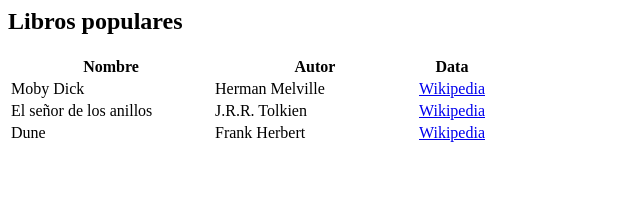
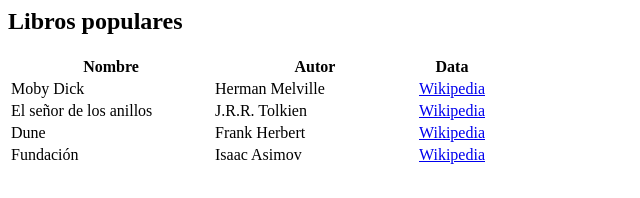
Before and after one commit to clombardi/obj2-pruebasGit, a plain HTML site: page bibliotecas/centro.html in a window 1280 px wide. Shown: the whole page, without its empty margins (0-640 px from the left). Drawn offline with Linux system fonts and the light colour scheme.

Commit message:
llego otro libro a la bibl. central

```diff
--- a/bibliotecas/centro.html
+++ b/bibliotecas/centro.html
@@ -13,6 +13,7 @@
         <tr><td>Moby Dick</td><td>Herman Melville</td><td><a href="https://en.wikipedia.org/wiki/Moby-Dick">Wikipedia</a></td></tr>
 				<tr><td>El señor de los anillos</td><td>J.R.R. Tolkien</td><td><a href="https://es.wikipedia.org/wiki/El_Se%C3%B1or_de_los_Anillos">Wikipedia</a></td></tr>
 				<tr><td>Dune</td><td>Frank Herbert</td><td><a href="https://es.wikipedia.org/wiki/Dune">Wikipedia</a></td></tr>
+				<tr><td>Fundación</td><td>Isaac Asimov</td><td><a href="https://es.wikipedia.org/wiki/Serie_de_la_Fundaci%C3%B3n">Wikipedia</a></td></tr>
     </tbody>
 </table>
 
```
